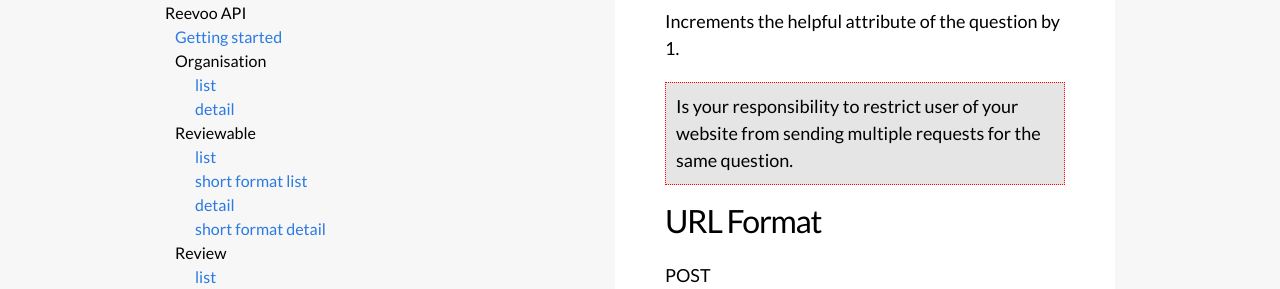
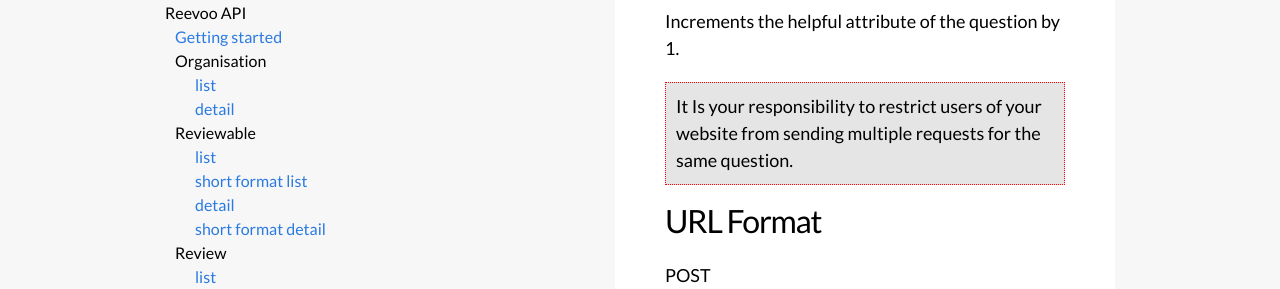
Before and after one commit to reevoo/reevoo.github.io, a Jekyll site: the page built from docs/reevooapi/conversation/conversation-upvote-question.markdown, in a window 1280 px wide. Shown: the part 349-638 px from the top of the page. Built offline with Jekyll 4.4.1, drawn with Linux system fonts in a browser that asks for light colours.

Commit message:
Update conversation-upvote-question.markdown

```diff
--- a/docs/reevooapi/conversation/conversation-upvote-question.markdown
+++ b/docs/reevooapi/conversation/conversation-upvote-question.markdown
@@ -11,7 +11,7 @@
 Increments the helpful attribute of the question by 1.
 
 <div class="warning">
-  Is your responsibility to restrict user of your website from sending multiple requests for the same question.
+  It Is your responsibility to restrict users of your website from sending multiple requests for the same question.
 </div>
 
 ## URL Format
```
